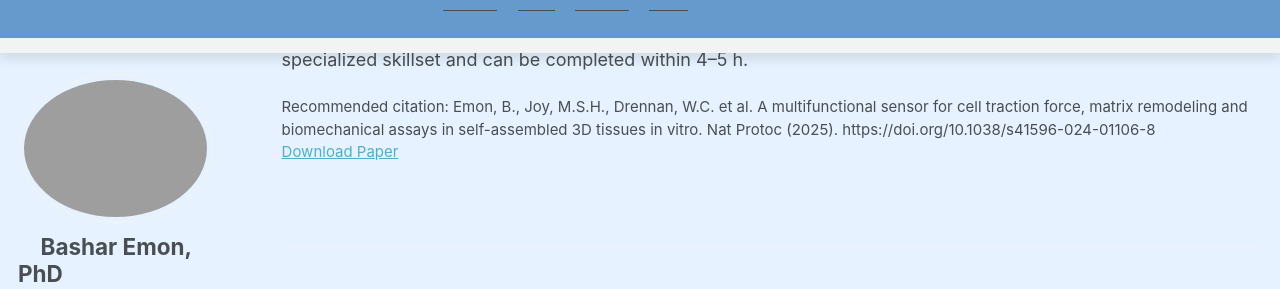
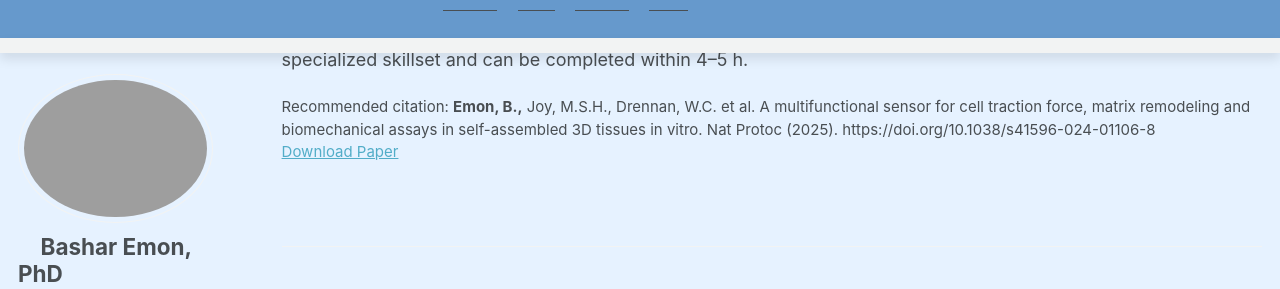
Before and after one commit to BasharEmon/BasharEmon.github.io, a Jekyll site: the page built from _publications/2015-10-01-paper-title-number-3.md, in a window 1280 px wide and 900 px high, scrolled down 477 px. Shown: the part 163-452 px from the top of the window. Built offline with Jekyll 4.4.1, drawn with Linux system fonts in a browser that asks for light colours; some web fonts are replaced.

```diff
--- a/_publications/2015-10-01-paper-title-number-3.md
+++ b/_publications/2015-10-01-paper-title-number-3.md
@@ -8,7 +8,7 @@ date: 2025-01-24
 venue: 'nature protocols'
 slidesurl:
 paperurl: 'http://BasharEmon.github.io/files/Nat Prot.pdf'
-citation: 'Emon, B., Joy, M.S.H., Drennan, W.C. et al. A multifunctional sensor for cell traction force, matrix remodeling and biomechanical assays in self-assembled 3D tissues in vitro. Nat Protoc (2025). https://doi.org/10.1038/s41596-024-01106-8'
+citation: '<b>Emon, B.,</b> Joy, M.S.H., Drennan, W.C. et al. A multifunctional sensor for cell traction force, matrix remodeling and biomechanical assays in self-assembled 3D tissues in vitro. Nat Protoc (2025). https://doi.org/10.1038/s41596-024-01106-8'
 ---
 
 Cell–matrix interactions, mediated by cellular force and matrix remodeling, result in dynamic reciprocity that drives numerous biological processes and disease progression. Currently, there is no available method for directly quantifying cell traction force and matrix remodeling in three-dimensional matrices as a function of time. To address this long-standing need, we developed a high-resolution microfabricated device that enables longitudinal measurement of cell force, matrix stiffness and the application of mechanical stimulation (tension or compression) to cells. Here a specimen comprising of cells and matrix self-assembles and self-integrates with the sensor. With primary fibroblasts, cancer cells and neurons we have demonstrated the feasibility of the sensor by measuring single or multiple cell force with a resolution of 1 nN and changes in tissue stiffness due to matrix remodeling by the cells. The sensor can also potentially be translated into a high-throughput system for clinical assays such as patient-specific drug and phenotypic screening. We present the detailed protocol for manufacturing the sensors, preparing experimental setup, developing assays with different tissues and for imaging and analyzing the data. Apart from microfabrication of the molds in a cleanroom (one time operation), this protocol does not require any specialized skillset and can be completed within 4–5 h.
```
